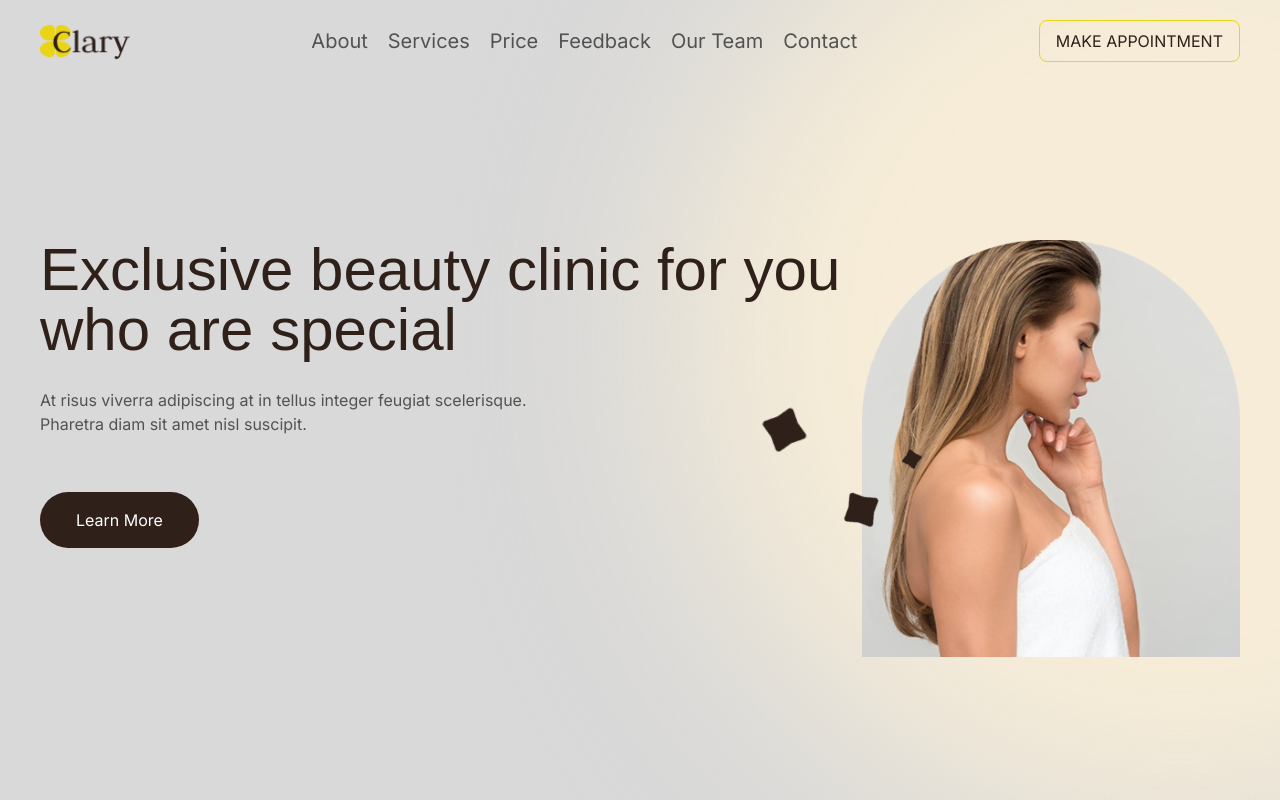
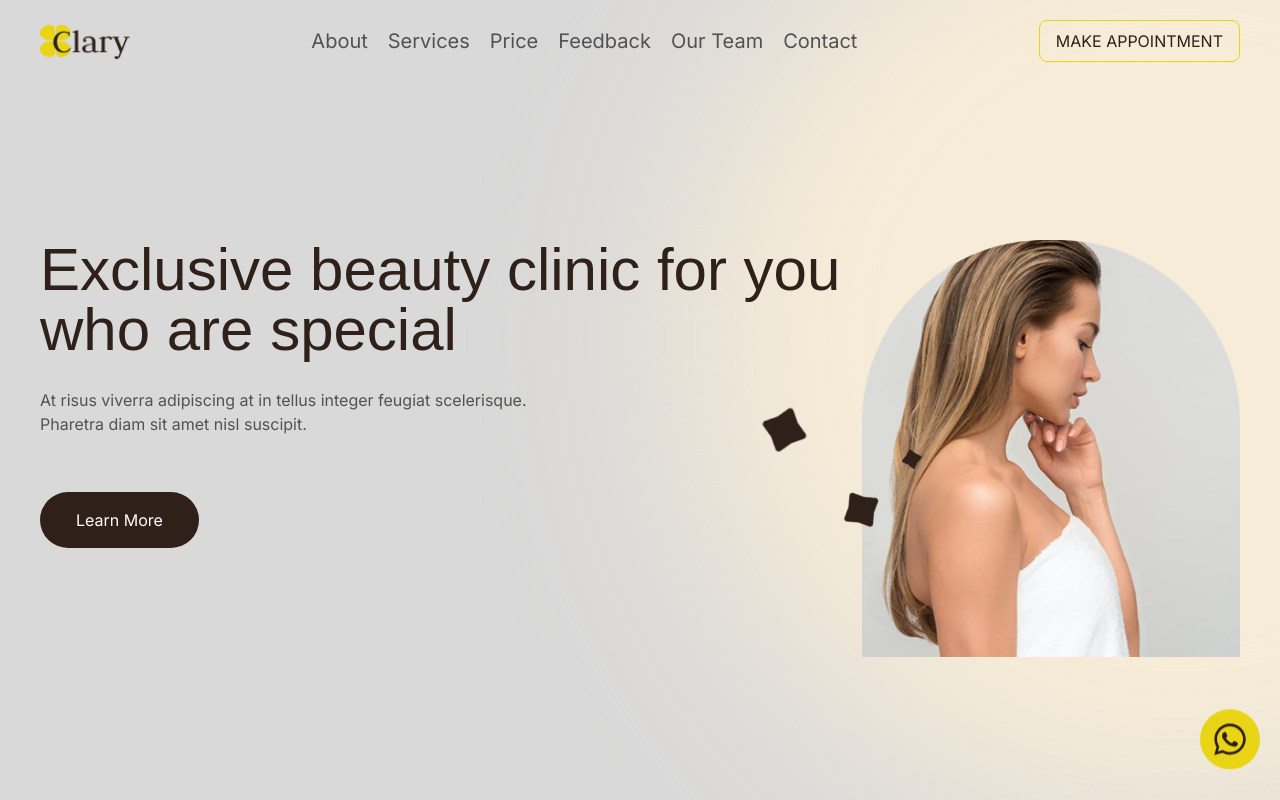
Before and after one commit to Luiz-Althman/beauty-clinic, a Next.js app: page / in a window 1280 px wide. Shown: the top 800 px of the page. Built offline with nearby package versions, Linux system fonts and the light colour scheme; a web font is replaced by a local one.

Commit message:
Add: Button whatsapp fixed in screen

```diff
--- a/src/app/globals.css
+++ b/src/app/globals.css
@@ -18,6 +18,7 @@
     --color-beige: #f6ecd7;
     --color-black: #000;
     --color-white: #fff;
+    --color-whatsapp: #25d366;
 }
 
 :root {
--- a/src/app/layout.tsx
+++ b/src/app/layout.tsx
@@ -1,6 +1,7 @@
 import type { Metadata } from 'next';
 import { Inter, Judson } from 'next/font/google';
 import './globals.css';
+import { Whatsapp } from '@/components/whatsapp';
 
 const inter = Inter({
     subsets: ['latin'],
@@ -32,7 +33,7 @@ export default function RootLayout({
             >
                 <div className="absolute -right-100 -top-100 bg-beige w-[1000px] h-[1000px] rounded-full -z-40 blur-[100px] hidden md:block" />
                 {children}
-
+                <Whatsapp />
                 <div className="absolute -left-50 bottom-0 bg-beige w-[700px] h-[500px] rounded-full -z-40 blur-[100px] hidden md:block" />
                 <div className="absolute -right-50 bottom-0 bg-beige w-[700px] h-[300px] rounded-full -z-40 blur-[100px] hidden md:block" />
             </body>
--- /dev/null
+++ b/src/components/whatsapp/index.tsx
@@ -0,0 +1,15 @@
+import Link from 'next/link';
+import { FaWhatsapp } from 'react-icons/fa';
+
+export function Whatsapp() {
+    return (
+        <Link
+            href="https://wa.me/5511947469137?text=Ol%C3%A1%2C%20quero%20uma%20p%C3%A1gina%20web!"
+            target="_blank"
+            aria-label="Botão para contato no whatsapp"
+            className="fixed bottom-5 right-5 z-50 bg-yellow hover:bg-yellow/85 rounded-full p-3 animate-bounce"
+        >
+            <FaWhatsapp className="text-brown text-4xl hover:text-brown/85" />
+        </Link>
+    );
+}
```
